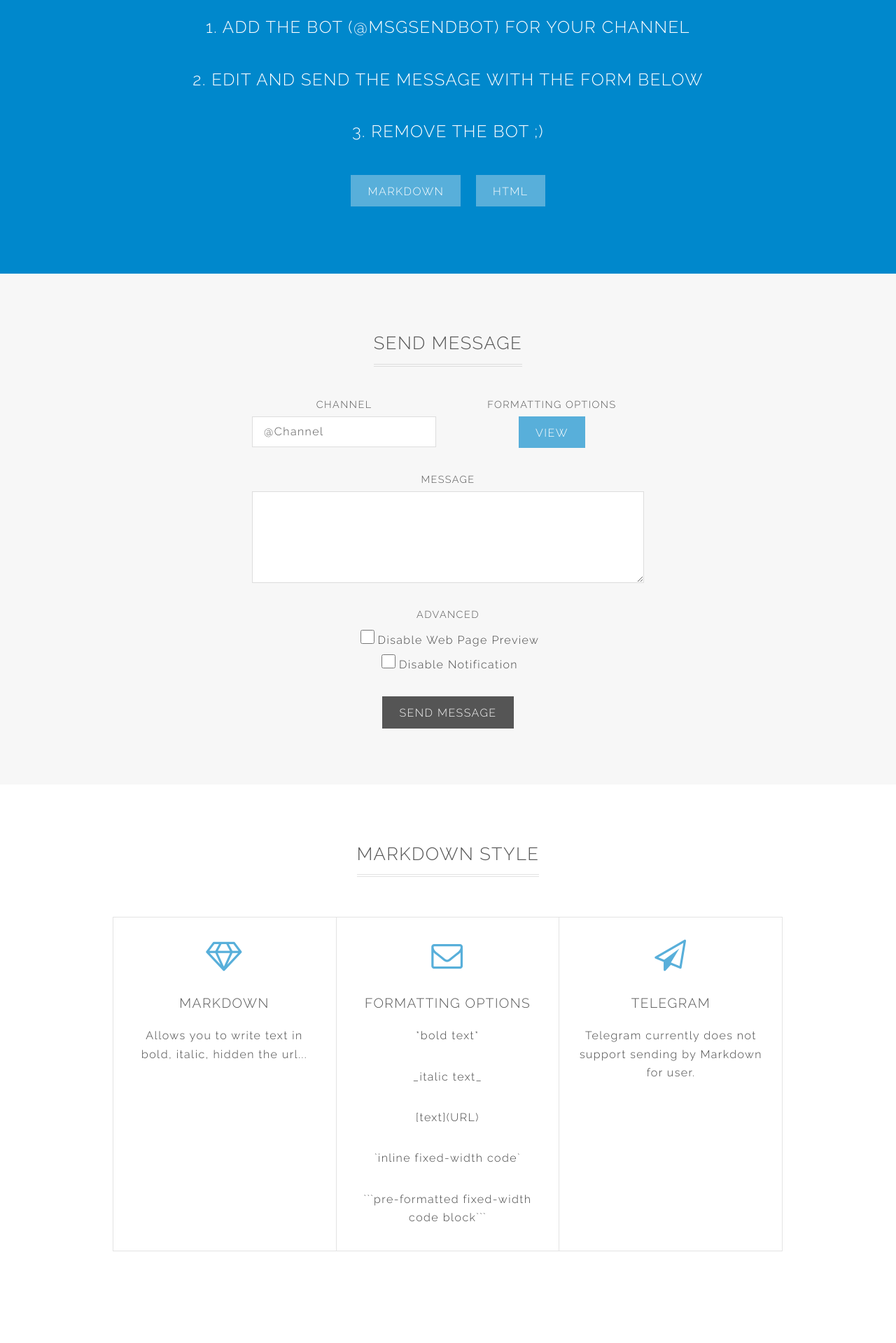
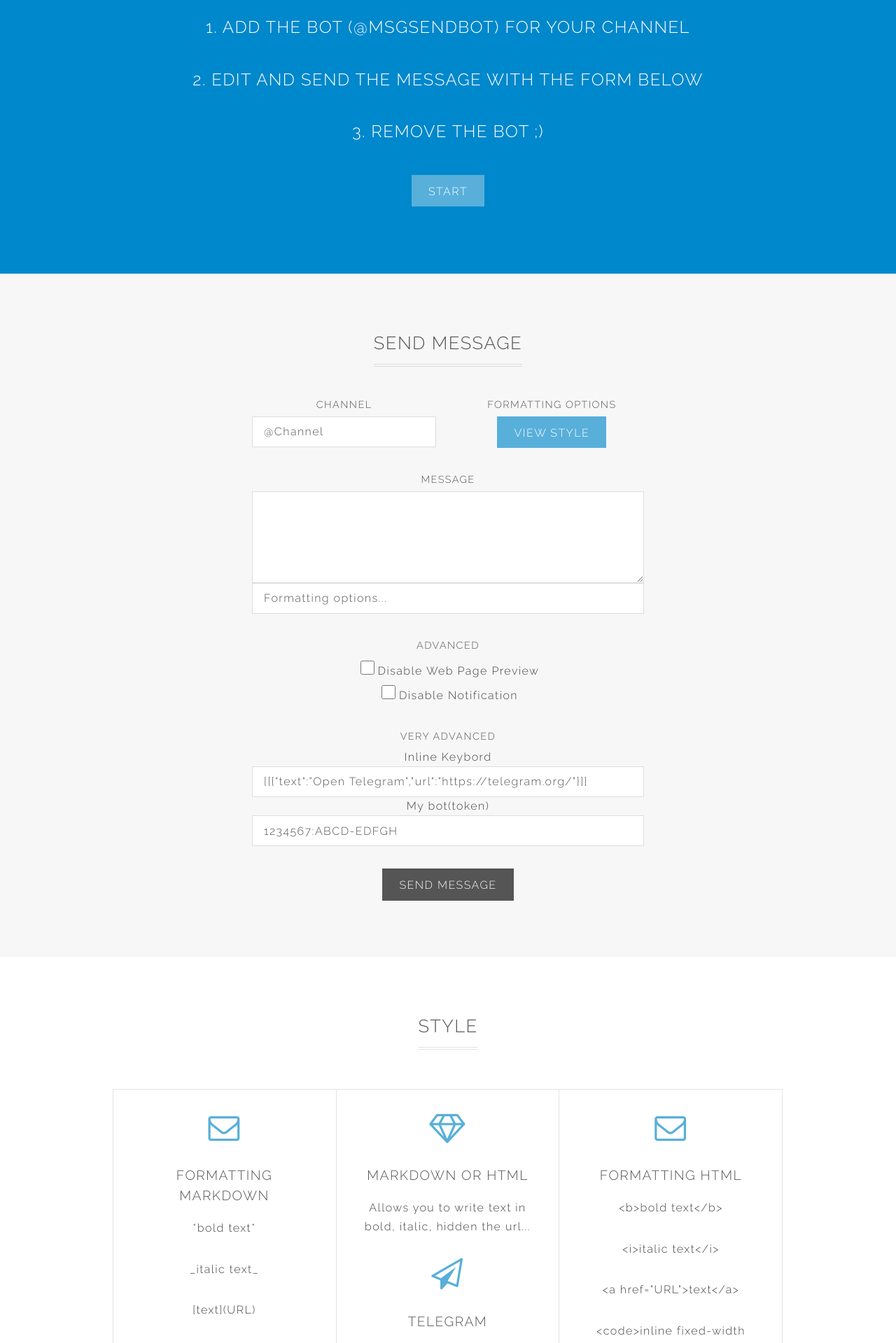
Before and after one commit to TiagoDanin/SendCH-Telegram, a PHP site: page / in a window 1280 px wide. Shown: the part 356-2275 px from the top of the page at 70% size. Run offline with PHP 8.4, Linux system fonts and the light colour scheme.

Commit message:
Update V1.0

````diff
--- a/index.html
+++ b/index.php
@@ -1,6 +1,7 @@
 <!DOCTYPE HTML>
 <!--
 	SendCH-Telegram
+	Version 1.0
 	Created By TiagoDanin
 	Collaborator GualterPerinho
 
@@ -15,6 +16,7 @@
 		<meta charset="utf-8" />
 		<meta name="viewport" content="width=device-width, initial-scale=1" />
 		<link rel="stylesheet" href="assets/css/main.css" />
+		<script src="https://ajax.googleapis.com/ajax/libs/jquery/2.2.3/jquery.min.js"></script>
 	</head>
 	<body>
 
@@ -25,34 +27,37 @@
 			<p>2. Edit and send the message with the form below</p>
 			<p>3. Remove the bot ;)</p>
 			<ul class="actions">
-				<li><a href="#markdown" class="button special">Markdown</a></li>
-				<li><a href="#html" class="button special">HTML</a></li>
+				<li><a href="#send" class="button special">Start</a></li>
 			</ul>
 		</section>
 
-		<!-- Markdown -->
-		<section id="markdown" class="wrapper style2 special">
+		<!-- Send Message -->
+		<section id="send" class="wrapper style2 special">
 			<div class="inner narrow">
 				<header>
 					<h2>Send Message</h2>
 				</header>
-				<form class="grid-form" action="https://api.telegram.org/bot[[YOU KEY]]/sendMessage" method="post">
+				<form class="grid-form" action="" method="post">
 
 					<div class="form-control narrow">
 						<label for="name">Channel</label>
-						<input name="chat_id" value="@Channel" id="name" type="text">
+						<input name="chat_id" value="@Channel" type="text">
 					</div>
 					<div class="form-control narrow">
 						<label for="email">Formatting options</label>
-						<a href="#one" class="button special">View</a>
+						<a href="#one" class="button special">View Style</a>
 					</div>
 
 					<div class="form-control">
 						<label for="message">Message</label>
 						<textarea name="text" value="*Hi!*" id="message" rows="4"></textarea>
+						<select name="parse_mode">
+							<option value="false">Formatting options...</option>
+							<option value="Markdown">Markdown</option>
+							<option value="HTML">HTML</option>
+							<option value="false">Without Formatting</option>
+						</select>
 					</div>
-
-					<input type="hidden" name="parse_mode" value="Markdown">
 
 					<div class="form-control">
 						<label for="name">Advanced</label>
@@ -60,34 +65,71 @@
 						<input name="disable_notification" type="checkbox" value="true">Disable Notification<br>
 					</div>
 
-					<!--
 					<div class="form-control">
 						<label for="name">Very Advanced</label>
-						<input name="reply_markup" value='{"inline_keyboard":[[{"text":"Report","url":"https://core.telegram.org/"}]]}' id="name" type="text">
+						Inline Keybord <input name="reply_markup" value='[[{"text":"Open Telegram","url":"https://telegram.org/"}]]' id="name" type="text">
+						My bot(token) <input name="my_token" value="1234567:ABCD-EDFGH" type="text">
 					</div>
-					-->
 
 					<ul class="actions">
-						<li><input value="Send Message" type="submit"></li>
+						<li><input value="Send Message" type="submit" name="sendButton"></li>
 					</ul>
 				</form>
+				<?php
+					if(isset($_POST['sendButton']))
+					{
+						$token = ''; //HERE TOKEN
+						if($_POST['my_token'] != '1234567:ABCD-EDFGH')
+						{
+							$token = ''.$_POST['my_token'].'';
+						}
+						$url_telegram = 'https://api.telegram.org/bot'.$token.'';
+						$url = ''.$url_telegram.'/sendMessage?chat_id='.$_POST['chat_id'].'&text='.$_POST['text'].'';
+
+						if(isset($_POST['disable_web_page_preview']))
+						{
+							$url = ''.$url.'&disable_web_page_preview='.$_POST['disable_web_page_preview'].'';
+						}
+						if(isset($_POST['disable_notification']))
+						{
+							$url = ''.$url.'&disable_notification='.$_POST['disable_notification'].'';
+						}
+						if($_POST['parse_mode'] != 'false')
+						{
+							$url = ''.$url.'&parse_mode='.$_POST['parse_mode'].'';
+						}
+						if($_POST['reply_markup'] != '[[{"text":"Open Telegram","url":"https://telegram.org/"}]]')
+						{
+							$url = ''.$url.'&reply_markup={"inline_keyboard":'.$_POST['reply_markup'].'}';
+						}
+						$url_end = ''.$url.'';
+
+						$ch = curl_init();
+						curl_setopt($ch, CURLOPT_URL, $url_end);
+						curl_setopt($ch, CURLOPT_RETURNTRANSFER, 1);
+						$output = curl_exec($ch);
+						curl_close($ch);
+						$res = substr($output, 0, 11);
+						if($res == '{"ok":false')
+						{
+							echo 'Error sending!';
+						} else {
+							echo 'Message sent with successfully!';
+						};
+					}
+				?>
 			</div>
 		</section>
 
 		<section id="one" class="wrapper special">
 			<div class="inner">
 				<header class="major">
-					<h2><a href="https://core.telegram.org/bots/api/#markdown-style">Markdown style</a></h2>
+					<h2><a href="https://core.telegram.org/bots/api/#formatting-options">Style</a></h2>
 				</header>
 				<div class="features">
 					<div class="feature">
-						<i class="fa fa-diamond"></i>
-						<h3>Markdown</h3>
-						<p>Allows you to write text in bold, italic, hidden the url...</p>
-					</div>
-					<div class="feature">
 						<i class="fa fa-envelope-o"></i>
-						<h3>Formatting options</h3>
+						<h3>Formatting Markdown</h3>
 						<p>*bold text*</p>
 						<p>_italic text_</p>
 						<p>[text](URL)</p>
@@ -95,95 +137,33 @@
 						<p>```pre-formatted fixed-width code block```</p>
 					</div>
 					<div class="feature">
+						<i class="fa fa-diamond"></i>
+						<h3>Markdown or HTML</h3>
+						<p>Allows you to write text in bold, italic, hidden the url...</p>
+
 						<i class="fa fa-paper-plane-o"></i>
 						<h3>Telegram</h3>
-						<p>Telegram currently does not support sending by Markdown for user.</p>
-					</div>
-				</div>
-			</div>
-		</section>
-
-		<br><br><br><br>
-		<br><br><br><br>
-
-
-		<!-- HTML -->
-		<section id="html" class="wrapper style2 special">
-			<div class="inner narrow">
-				<header>
-					<h2>Send Message</h2>
-				</header>
-				<form class="grid-form" action="https://api.telegram.org/bot[[YOU KEY]]/sendMessage" method="post">
-
-					<div class="form-control narrow">
-						<label for="name">Channel</label>
-						<input name="chat_id" value="@Channel" id="name" type="text">
-					</div>
-					<div class="form-control narrow">
-						<label for="email">Formatting options</label>
-						<a href="#one" class="button special">View</a>
-					</div>
-
-					<div class="form-control">
-						<label for="message">Message</label>
-						<textarea name="text" value="*Hi!*" id="message" rows="4"></textarea>
-					</div>
-
-					<input type="hidden" name="parse_mode" value="HTML">
-
-					<div class="form-control">
-						<label for="name">Advanced</label>
-						<input name="disable_web_page_preview" type="checkbox" value="true">Disable Web Page Preview<br>
-						<input name="disable_notification" type="checkbox" value="true">Disable Notification<br>
-					</div>
-
-					<!--
-					<div class="form-control">
-						<label for="name">Very Advanced</label>
-						<input name="reply_markup" value='{"inline_keyboard":[[{"text":"Report","url":"https://core.telegram.org/"}]]}' id="name" type="text">
-					</div>
-					-->
-
-					<ul class="actions">
-						<li><input value="Send Message" type="submit"></li>
-					</ul>
-				</form>
-			</div>
-		</section>
-
-		<section id="one" class="wrapper special">
-			<div class="inner">
-				<header class="major">
-					<h2>HTML style</h2>
-				</header>
-				<div class="features">
-					<div class="feature">
-						<i class="fa fa-diamond"></i>
-						<h3>HTML</h3>
-						<p>Allows you to write text in bold, italic, hidden the url...</p>
+						<p>Currently the Telegram do not support sending text using Markdown or HTML for user.</p>
 					</div>
 					<div class="feature">
 						<i class="fa fa-envelope-o"></i>
-						<h3>Formatting options</h3>
+						<h3>Formatting HTML</h3>
 						<p>&#60;&#98;&#62;&#98;&#111;&#108;&#100;&#32;&#116;&#101;&#120;&#116;&#60;&#47;&#98;&#62;</p>
 						<p>&#60;&#105;&#62;&#105;&#116;&#97;&#108;&#105;&#99;&#32;&#116;&#101;&#120;&#116;&#60;&#47;&#105;&#62;</p>
 						<p>&#60;&#97;&#32;&#104;&#114;&#101;&#102;&#61;&#34;&#85;&#82;&#76;&#34;&#62;&#116;&#101;&#120;&#116;&#60;&#47;&#97;&#62;</p>
 						<p>&#60;&#99;&#111;&#100;&#101;&#62;&#105;&#110;&#108;&#105;&#110;&#101;&#32;&#102;&#105;&#120;&#101;&#100;&#45;&#119;&#105;&#100;&#116;&#104;&#32;&#99;&#111;&#100;&#101;&#60;&#47;&#99;&#111;&#100;&#101;&#62;</p>
 						<p>&#60;&#112;&#114;&#101;&#62;&#112;&#114;&#101;&#45;&#102;&#111;&#114;&#109;&#97;&#116;&#116;&#101;&#100;&#32;&#102;&#105;&#120;&#101;&#100;&#45;&#119;&#105;&#100;&#116;&#104;&#32;&#99;&#111;&#100;&#101;&#32;&#98;&#108;&#111;&#99;&#107;&#60;&#47;&#112;&#114;&#101;&#62;&#60;&#112;&#114;&#101;&#62;&#112;&#114;&#101;&#45;&#102;&#111;&#114;&#109;&#97;&#116;&#116;&#101;&#100;&#32;&#102;&#105;&#120;&#101;&#100;&#45;&#119;&#105;&#100;&#116;&#104;&#32;&#99;&#111;&#100;&#101;&#32;&#98;&#108;&#111;&#99;&#107;&#60;&#47;&#112;&#114;&#101;&#62;</p>
 					</div>
-					<div class="feature">
-						<i class="fa fa-paper-plane-o"></i>
-						<h3>Telegram</h3>
-						<p>Telegram currently does not support sending by HTML for user.</p>
-					</div>
 				</div>
 			</div>
 		</section>
 
+		<br>
+
 		<!-- Footer -->
 		<footer id="footer">
 			<div class="copyright">
-				By TiagoDanin. Design: <a href="http://templated.co/">TEMPLATED</a>.
+				By: <a href="https://github.com/TiagoDanin/">TiagoDanin</a> Design: <a href="http://templated.co/">TEMPLATED</a> Github: <a href="https://github.com/TiagoDanin/SendCH-Telegram/">SendCH-Telegram</a>
 			</div>
 		</footer>
 
@@ -192,6 +172,5 @@
 		<script src="assets/js/skel.min.js"></script>
 		<script src="assets/js/util.js"></script>
 		<script src="assets/js/main.js"></script>
-
 	</body>
 </html>
````
Also changed, not shown: README.md.
